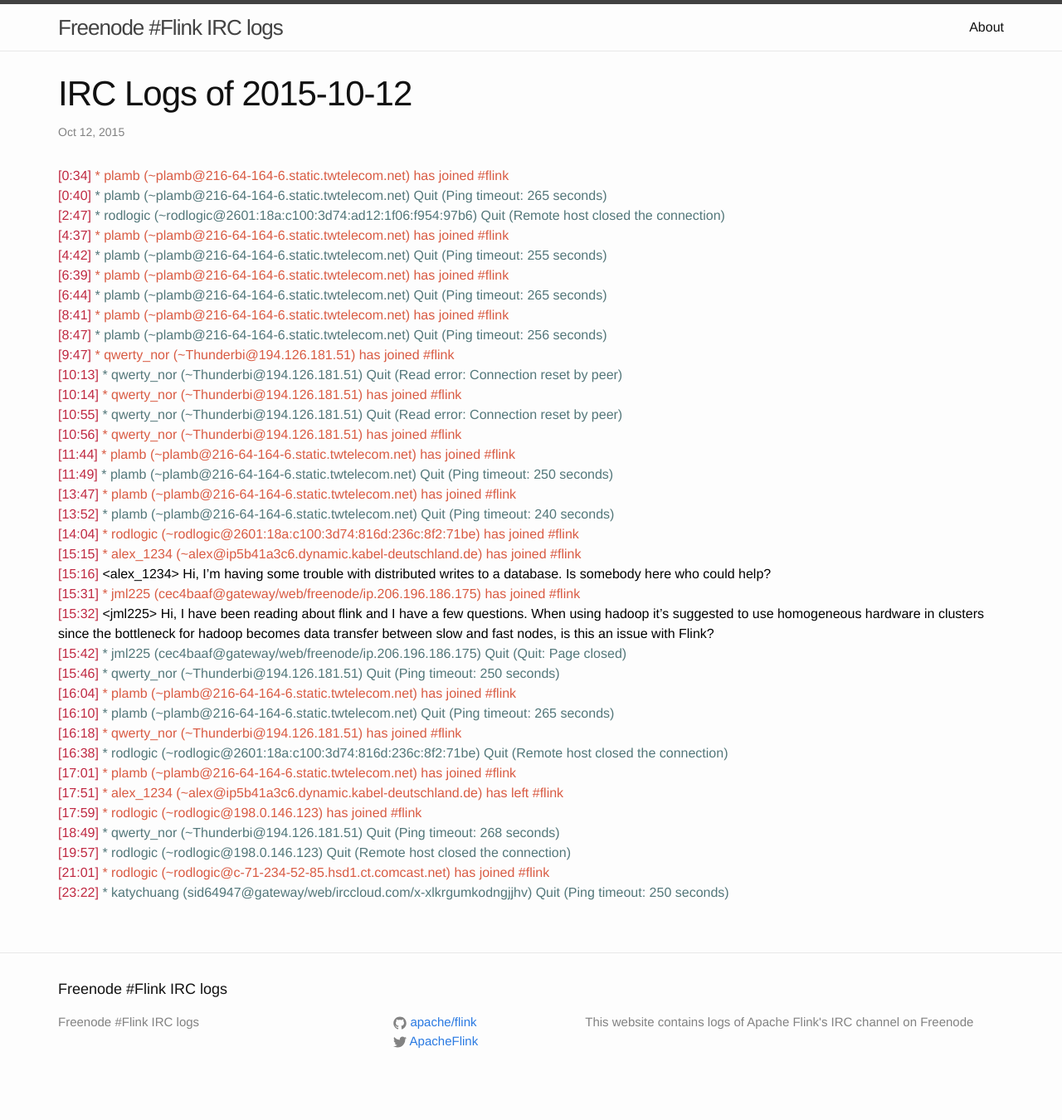
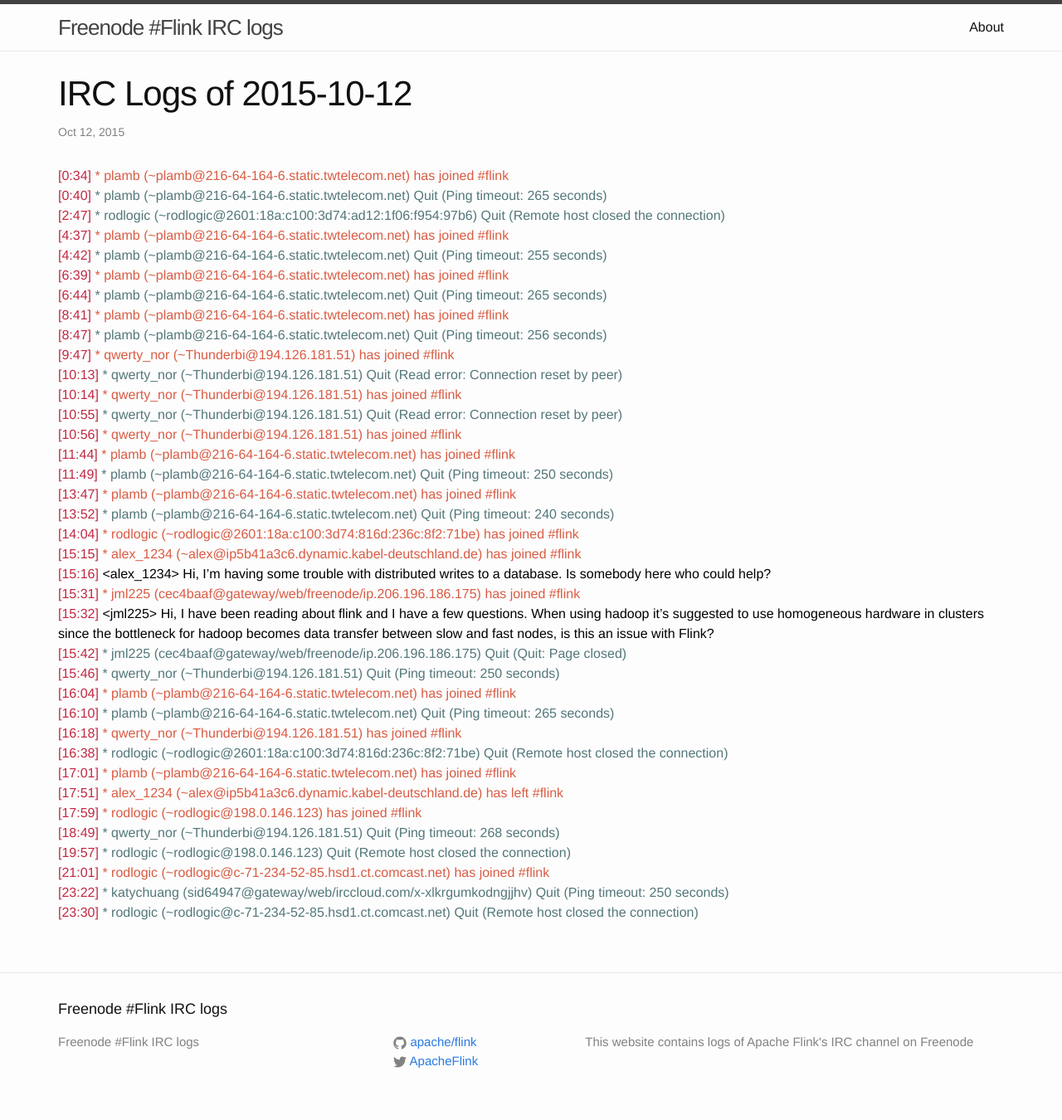
Before and after one commit to flink-irc-logs/flink-irc-logs.github.io, a Jekyll site: the page built from _posts/2015-10-12-logs.markdown, in a window 1280 px wide. Shown: the whole page at 83% size. Built offline with Jekyll 4.4.1, drawn with Linux system fonts in a browser that asks for light colours; before the commit the page ends 1326 px from its top, so only the background shows below that.

Commit message:
Update of the logs on Tue Oct 13 01:25:55 CEST 2015

```diff
--- a/_posts/2015-10-12-logs.markdown
+++ b/_posts/2015-10-12-logs.markdown
@@ -40,3 +40,4 @@
 <span class="irc-date">[19:57]</span> <span class="irc-navy">* rodlogic (~rodlogic@198.0.146.123) Quit (Remote host closed the connection)</span><br />
 <span class="irc-date">[21:01]</span> <span class="irc-green">* rodlogic (~rodlogic@c-71-234-52-85.hsd1.ct.comcast.net) has joined #flink</span><br />
 <span class="irc-date">[23:22]</span> <span class="irc-navy">* katychuang (sid64947@gateway/web/irccloud.com/x-xlkrgumkodngjjhv) Quit (Ping timeout: 250 seconds)</span><br />
+<span class="irc-date">[23:30]</span> <span class="irc-navy">* rodlogic (~rodlogic@c-71-234-52-85.hsd1.ct.comcast.net) Quit (Remote host closed the connection)</span><br />
```
Also changed, not shown: _posts/2015-10-13-logs.markdown (added, +7 -0 lines).
